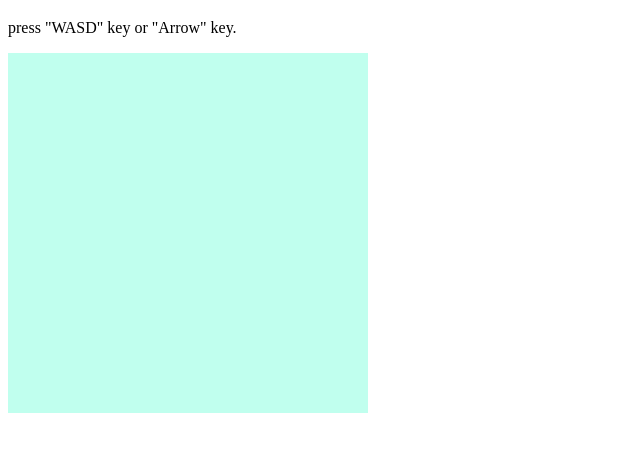
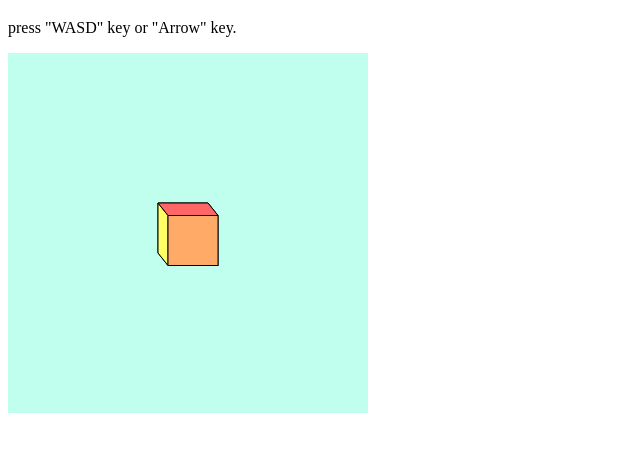
Before and after one commit to h-kihara/minigames, a plain HTML site: page gmaze.html in a window 1280 px wide. Shown: the part 61-512 px from the top of the page, without its empty margins (0-640 px from the left). Drawn offline with Linux system fonts and the light colour scheme.

Commit message:
add move(0,0) for initial display cube.

```diff
--- a/gmaze.html
+++ b/gmaze.html
@@ -143,9 +143,7 @@ function move(dx, dy) {
   anime(2);
 }
 
-
-
-
+move(0,0);
 
 </script>
 </body>
```
